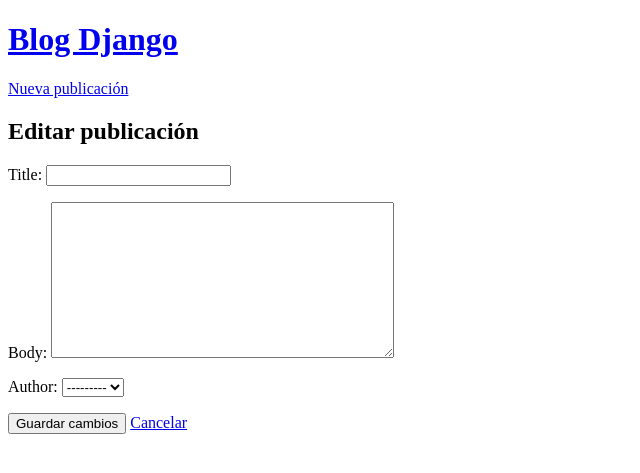
After one commit to Arevalojho/blog-django, a Django app: page /Publication/1/update/ in a window 1280 px wide. The commit adds this page. Shown: the top 473 px of the page, without its empty margins (0-640 px from the left). Run offline with Django 5.2, Linux system fonts and the light colour scheme; data comes from the database, SQL or seed files in the repository.

Commit message:
create update

```diff
--- a/blog/urls.py
+++ b/blog/urls.py
@@ -3,6 +3,7 @@
                         PublicationListView,
                         PublicationDetailView,
                         PublicationCreateView,
+                        PublicationUpdateView,
                     )
 
 
@@ -10,4 +11,5 @@
     path('', PublicationListView.as_view(), name='publications-list'),
     path('Publication/<int:pk>/', PublicationDetailView.as_view(), name='publication-detail'),
     path('Publication/new/', PublicationCreateView.as_view(), name='publication-create'),
+    path('Publication/<int:pk>/update/', PublicationUpdateView.as_view(), name='publication-update'),
 ]
--- a/blog/views.py
+++ b/blog/views.py
@@ -1,6 +1,6 @@
 from .models import Publication
 from django.views.generic import ListView, DetailView
-from django.views.generic.edit import CreateView
+from django.views.generic.edit import CreateView, UpdateView
 
 # Create your views here.
 
@@ -16,3 +16,8 @@
     model = Publication
     template_name = 'publication-create.html'
     fields = ['title', 'body', 'author']
+
+class PublicationUpdateView(CreateView):
+    model = Publication
+    template_name = 'publication-update.html'
+    fields = ['title', 'body', 'author']
--- a/templates/publication-detail.html
+++ b/templates/publication-detail.html
@@ -4,4 +4,5 @@
     <h2>{{ publication.title }}</h2>
     <p>{{ publication.author }}</p>
     <p>{{ publication.body }}</p>
+<a href="{% url 'publication-update' publication.pk %}">Editar</a>
 {% endblock content %}
--- /dev/null
+++ b/templates/publication-update.html
@@ -0,0 +1,12 @@
+{%  extends "_base.html" %}
+
+{% block content %}
+    <h2>Editar publicación</h2>
+    <form method="post">
+    <footer>
+        {% csrf_token %}
+        {{ form.as_p }}
+        <button type="submit">Guardar cambios</button>
+    </form>
+    <a href="{% url 'publications-list' %}">Cancelar</a>
+{% endblock content %}
```
